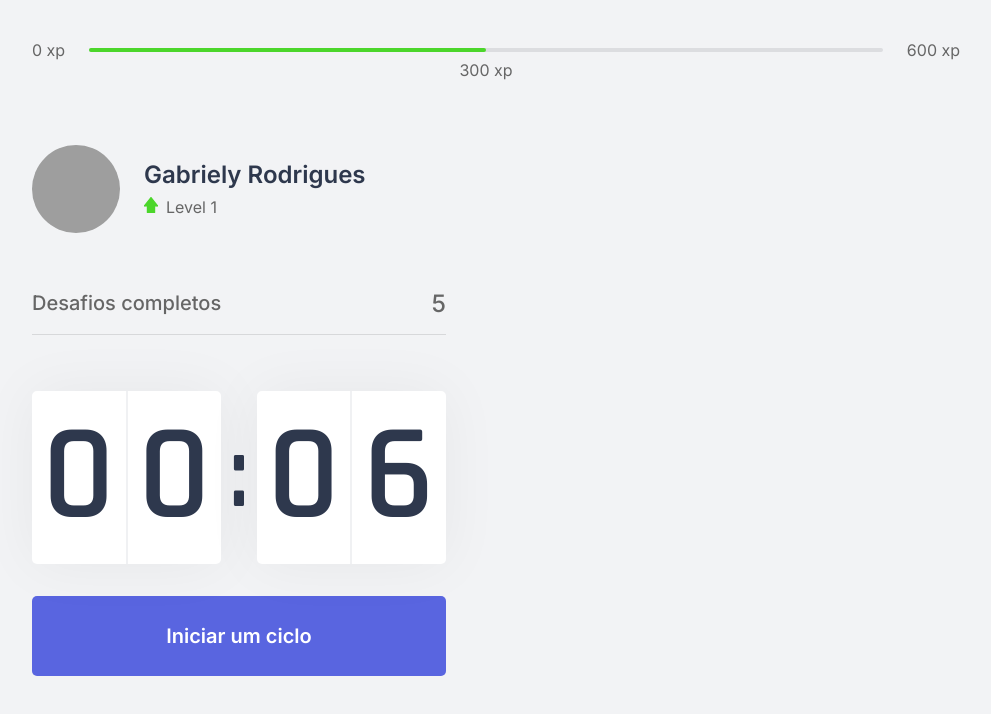
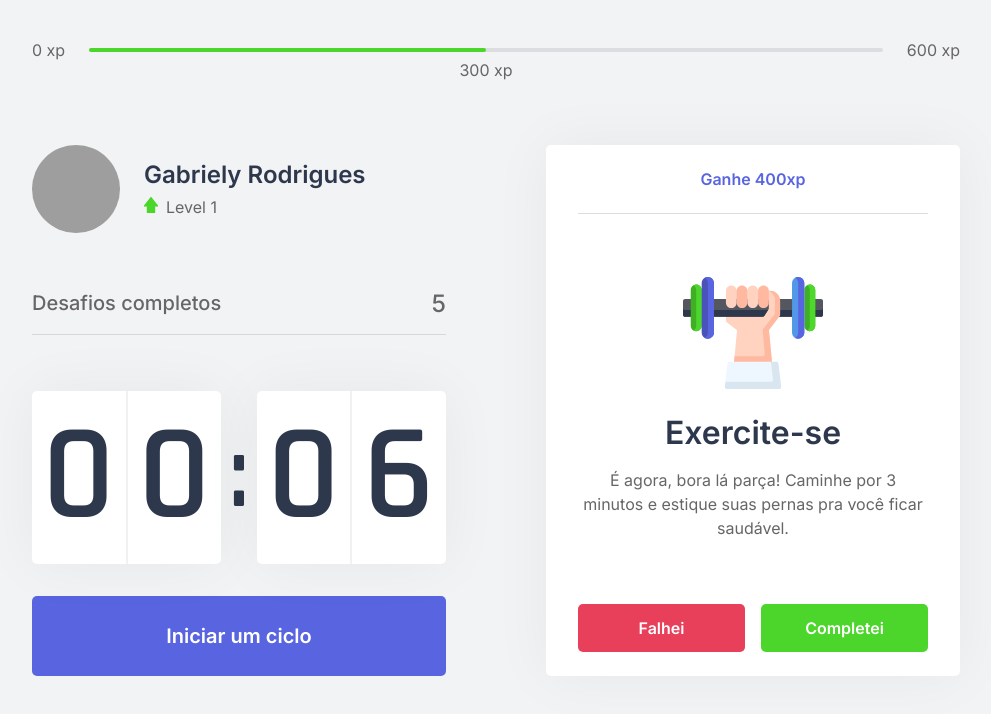
Before and after one commit to gabyrodrigues/moveit, a Next.js app in the folder web/: page / in a window 1280 px wide. Shown: the top 714 px of the page, without its empty margins (144-1135 px from the left). Built offline with nearby package versions, Linux system fonts and the light colour scheme; grey boxes are pictures that could not be loaded.

Commit message:
criando contexto de desafios

```diff
--- /dev/null
+++ b/web/src/components/ChallengeBox.tsx
@@ -0,0 +1,55 @@
+import { useContext } from 'react';
+import { ChallengesContext } from '../contexts/ChallengesContext';
+import styles from '../styles/components/ChallengeBox.module.css';
+
+export default function ChallengeBox() {
+  const contextData = useContext(ChallengesContext);
+  const hasActiveChallenge = true;
+
+	return (
+    <div className={styles.challengeBoxContainer}>
+      {
+        hasActiveChallenge ? (
+          <div className={styles.challengeActive}>
+              <header>Ganhe 400xp</header>
+              <main>
+                <img src="icons/body.svg" />
+                <strong>Exercite-se</strong>
+                <p>
+                  É agora, bora lá parça!
+                  Caminhe por 3 minutos e estique suas pernas
+                  pra você ficar saudável.
+                </p>
+              </main>
+
+              <footer>
+                <button
+                  type="button"
+                  className={styles.challengeFailedButton}
+                >
+                  Falhei
+                </button>
+
+                <button
+                  type="button"
+                  className={styles.challengeCompletedButton}
+                >
+                  Completei
+                </button>
+              </footer>
+          </div>
+        ) : (
+          <div className={styles.challengeNotActive}>
+            <strong>
+              Finalize um ciclo para receber desafios a serem completados
+            </strong>
+            <p>
+              <img src="icons/level-up.svg" alt="Level Up" />
+              Complete-os e ganhe experiência e avance de level.
+            </p>
+          </div>
+        )
+      }
+    </div>
+	);
+}
--- a/web/src/components/Countdown.tsx
+++ b/web/src/components/Countdown.tsx
@@ -1,4 +1,5 @@
-import { useState, useEffect } from 'react';
+import { useState, useEffect, useContext } from 'react';
+import { ChallengesContext } from '../contexts/ChallengesContext';
 
 import styles from '../styles/components/Countdown.module.css';
 
@@ -8,6 +9,8 @@
   const [time, setTime] = useState(0.1 * 60); //colocando minutos pra segundos
   const [isActive, setIsActive] = useState(false); //armazena se o countdown está ativo ou não (pause/play)
   const [hasFinished, setHasFinished] = useState(false);
+
+  const { startNewChallenge } = useContext(ChallengesContext);
 
   const minutes = Math.floor(time / 60); //tempo em minutos arrendondando pra baixo
   const seconds = time % 60; //resto da divisão são os segundos
@@ -33,6 +36,7 @@
     } else if (isActive && time === 0) { //se o countdown ainda estiver ativo e o tempo chegou a 0, declara que finalizou o tempo
       setHasFinished(true);
       setIsActive(false);
+      startNewChallenge();
     }
   }, [isActive, time]);
 
--- /dev/null
+++ b/web/src/contexts/ChallengesContext.tsx
@@ -0,0 +1,43 @@
+import { createContext, useState, ReactNode } from 'react';
+
+interface ChallengesContextData {
+  level: number;
+  levelUp: () => void;
+  currentExperience: number;
+  challengesCompleted: number;
+  startNewChallenge: () => void;
+}
+
+interface ChallengesProviderProps {
+  children: ReactNode;
+}
+
+export const ChallengesContext = createContext({} as ChallengesContextData);
+
+export function ChallengesProvider ({ children }: ChallengesProviderProps ) {
+  const [level, setLevel] = useState(1);
+  const [currentExperience, setCurrentExperience] = useState(0);
+  const [challengesCompleted, setChallengesCompleted] = useState(0);
+
+  function levelUp () {
+    setLevel(level + 1);
+  }
+
+  function startNewChallenge () {
+    console.log("new challenge");
+  }
+
+  return (
+    <ChallengesContext.Provider
+      value={{
+        level,
+        levelUp,
+        currentExperience,
+        challengesCompleted,
+        startNewChallenge
+      }}
+    >
+      {children}
+    </ChallengesContext.Provider>
+  );
+}
--- a/web/src/pages/_app.tsx
+++ b/web/src/pages/_app.tsx
@@ -1,7 +1,13 @@
 import '../styles/global.css';
 
+import { ChallengesProvider } from '../contexts/ChallengesContext';
+
 function MyApp({ Component, pageProps }) {
-  return <Component {...pageProps} />
+  return (
+    <ChallengesProvider>
+      <Component {...pageProps} />
+    </ChallengesProvider>
+  )
 }
 
 export default MyApp
--- a/web/src/pages/index.tsx
+++ b/web/src/pages/index.tsx
@@ -1,4 +1,5 @@
 import Head from 'next/head';
+import ChallengeBox from '../components/ChallengeBox';
 import CompletedChallenges from '../components/CompletedChallenges';
 import Countdown from '../components/Countdown';
 import ExperienceBar from '../components/ExperienceBar';
@@ -21,7 +22,7 @@
           <Countdown />
         </div>
         <div>
-
+          <ChallengeBox />
         </div>
       </section>
     </div>
--- /dev/null
+++ b/web/src/styles/components/ChallengeBox.module.css
@@ -0,0 +1,101 @@
+.challengeBoxContainer {
+  align-items: center;
+  background-color: var(--white);
+  border-radius: 5px;
+  box-shadow: 0 0 60px rgba(0, 0, 0, 0.05);
+  display: flex;
+  flex-direction: column;
+  height: 100%;
+  justify-content: center;
+  padding: 1.5rem 2rem;
+  text-align: center;
+}
+
+.challengeNotActive {
+  align-items: center;
+  display: flex;
+  flex-direction: column;
+}
+
+.challengeNotActive strong {
+  font-size: 1.5rem;
+  font-weight: 500;
+  line-height: 1.4;
+}
+
+.challengeNotActive p {
+  align-items: center;
+  display: flex;
+  flex-direction: column;
+  line-height: 1.4;
+  margin-top: 3rem;
+  max-width: 70%;
+}
+
+.challengeNotActive p img {
+  margin-bottom: 1rem;
+}
+
+.challengeActive {
+  display: flex;
+  flex-direction: column;
+  height: 100%;
+}
+
+.challengeActive header {
+  border-bottom: 1px solid var(--gray-line);
+  color: var(--blue);
+  font-size: 1.25;
+  font-weight: 600;
+  padding: 0 2rem 1.5rem;
+}
+
+.challengeActive main {
+  align-items: center;
+  display: flex;
+  flex: 1;
+  flex-direction: column;
+  justify-content: center;
+}
+
+.challengeActive main strong {
+  color: var(--title);
+  font-size: 2rem;
+  font-weight: 600;
+  margin: 1.5rem 0 1rem;
+}
+
+.challengeActive main p {
+  line-height: 1.5;
+}
+
+.challengeActive footer {
+  display: grid;
+  gap: 1rem;
+  grid-template-columns: 1fr 1fr;
+}
+
+.challengeActive footer button {
+  align-items: center;
+  border: 0;
+  border-radius: 5px;
+  color: var(--white);
+  display: flex;
+  font-size: 1rem;
+  font-weight: 600;
+  height: 3rem;
+  justify-content: center;
+  transition: filter 0.2s;
+}
+
+.challengeActive footer button.challengeFailedButton {
+  background-color: var(--red);
+}
+
+.challengeActive footer button.challengeCompletedButton {
+  background-color: var(--green);
+}
+
+.challengeActive footer button:hover {
+  filter: brightness(0.9);
+}
```
